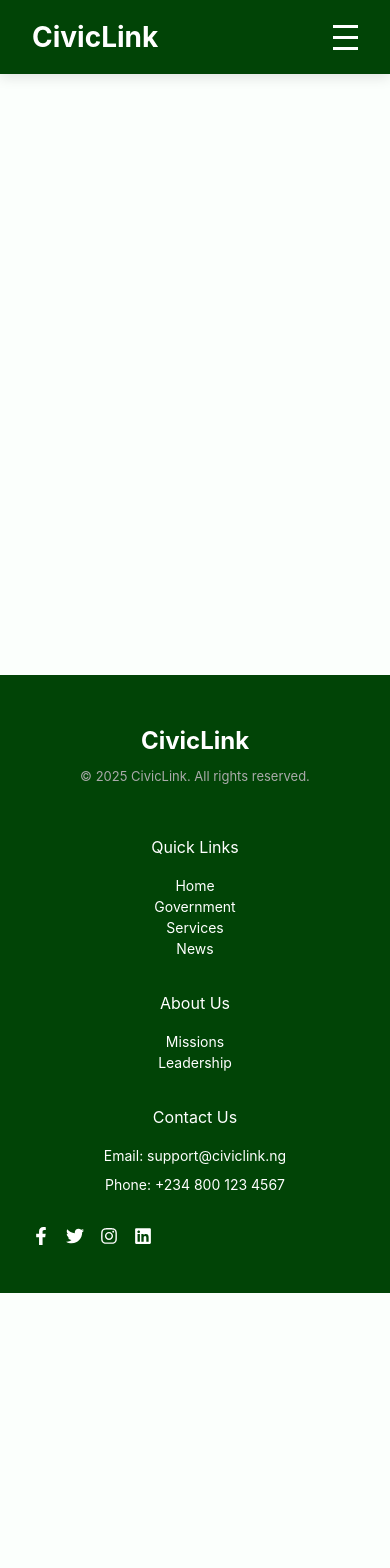
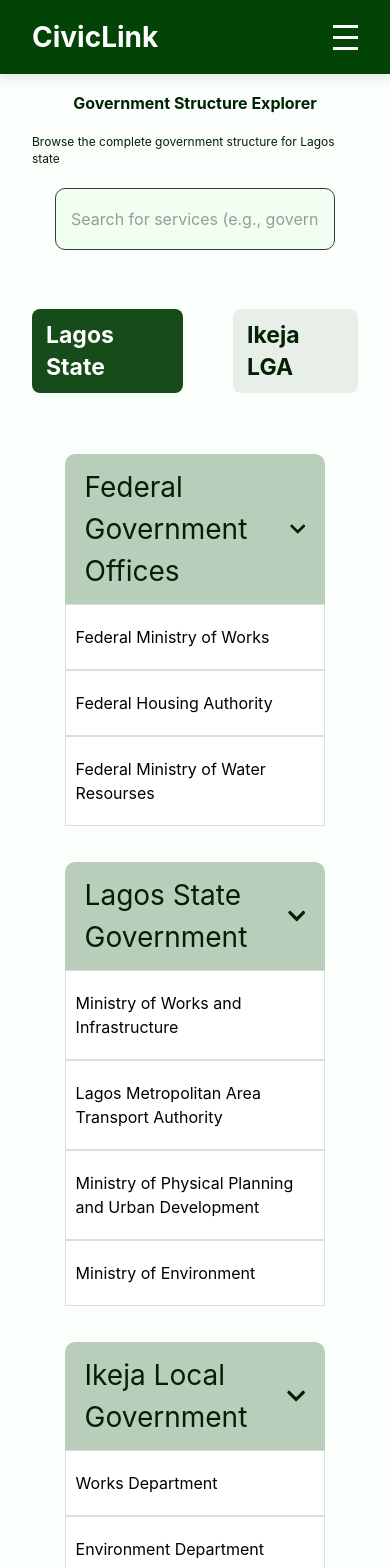
Before and after one commit to EjikeJosephUche/civiklink, a React (Vite) app in the folder frontend/: page /government in a window 390 px wide. Shown: the top 1568 px of the page. Before the commit the page ends 1293 px from the top, so only its background shows below. Built offline with nearby package versions, Linux system fonts and the light colour scheme.

Commit message:
gov page

```diff
--- /dev/null
+++ b/frontend/src/components/Tabs.tsx
@@ -0,0 +1,31 @@
+import '../styles/tabs.css';
+import {  FaChevronDown } from 'react-icons/fa';
+
+type TabProps = {
+  label: string;
+  content: string[];
+};
+
+const Tab: React.FC<TabProps> = ({ label, content }) => {
+
+
+  return (
+    <div className="single-tab-container">
+      <button className="single-tab-button" style={{display: 'flex', justifyContent: 'space-between', alignItems: 'center'}}>
+        {label} <FaChevronDown />
+      </button>
+
+
+        <div className="single-tab-content">
+          {content.map((item, index) => (
+            <div key={index} className="tab-row">
+              {item}
+            </div>
+          ))}
+        </div>
+
+    </div>
+  );
+};
+
+export default Tab;
--- a/frontend/src/components/sections/GovBtnSection.tsx
+++ b/frontend/src/components/sections/GovBtnSection.tsx
@@ -1,11 +1,13 @@
 import '../../styles/global.css'
 import './GovBtnSection.css'
+import { Link } from "react-router-dom";
+
 
 export const GovBtnSection = () => {
  return (
 <div className="btn-section">
- <button className='btn-light'>Back</button>
- <button className='btn-dark'>Continue</button>
+ <button className='btn-light'><Link to='/services'>Start Over</Link></button>
+ <button className='btn-dark' ><Link to='/'>Back to Home</Link></button>
 </div>
  );
 }
--- a/frontend/src/pages/Government.tsx
+++ b/frontend/src/pages/Government.tsx
@@ -1,2 +1,31 @@
-const Government = () => <h2>Welcome to the Government Page</h2>;
+import { GovBtnSection } from "../components/sections/GovBtnSection";
+import { GovOne } from "../components/sections/GovOne";
+import Tabs from "../components/Tabs";
+import '../styles/tabs.css'
+// import { FaBuildingFlag } from "react-icons/fa6";
+
+const Government = () => {
+   const fedral = ['Federal Ministry of Works', 'Federal Housing Authority', 'Federal Ministry of Water Resourses'];
+   const state = ['Ministry of Works and Infrastructure', 'Lagos Metropolitan Area Transport Authority', 'Ministry of Physical Planning and Urban Development', 'Ministry of Environment'];
+   const local = ['Works Department', 'Environment Department', 'Ministry of Physical Planning and Urban Development', 'Ministry of Environment'];
+ return (
+<>
+<GovOne header="Government Structure Explorer" subheader="Browse the complete government structure for Lagos state"/>
+
+<div className="state-container" style={{display: 'flex', justifyContent: 'center', gap: '50px', marginBottom: '61px'}}>
+ <div style={{padding: '10px 14px', borderRadius: '8px', fontSize: '23px', fontWeight: '700', lineHeight: '140%', background: '#164B1A', color: 'white'}}>Lagos State</div>
+ <div style={{padding: '10px 14px', borderRadius: '8px', fontSize: '23px', fontWeight: '700', lineHeight: '140%', background: '#E8EFE9', color: '#012103'}}>Ikeja LGA</div>
+</div>
+
+
+      <Tabs label="Federal Government Offices" content={fedral} />
+      <Tabs label="Lagos State Government" content={state} />
+      <Tabs label="Ikeja Local Government" content={local} />
+
+      <GovBtnSection />
+</>
+
+ );
+
+}
 export default Government;
--- /dev/null
+++ b/frontend/src/styles/tabs.css
@@ -0,0 +1,58 @@
+.single-tab-container {
+  max-width: 80%;
+  margin: 20px auto 36px;
+}
+
+.single-tab-button {
+  padding: 12px 20px;
+  width: 100%;
+  background-color: #b8cdba;
+  color: #012103;
+  text-align: left;
+  font-size: 28px;
+  border: none;
+  border-top-left-radius: 10px;
+  border-top-right-radius: 10px;
+  /* border-radius: 6px; */
+  cursor: pointer;
+  transition: all 0.3s ease;
+}
+
+.single-tab-button:hover {
+  background-color: #012103;
+  color: white;
+}
+
+.single-tab-content {
+  /* margin-top: 15px; */
+  background-color: #f1f1f1;
+  /* border-radius: 6px; */
+  /* padding: 10px; */
+  /* border: 1px solid #ccc; */
+}
+
+.tab-row {
+  padding: 20px 10px;
+  background-color: white;
+  /* margin-bottom: 10px; */
+  /* border-radius: 4px; */
+  border: 1px solid #ddd;
+}
+@media (max-width: 768px) {
+  .state-container {
+    font-size: 10px;
+    font-weight: 100;
+  }
+  .single-tab-container {
+    font-size: 16px;
+  }
+
+  .services-sub {
+    font-size: 12px;
+  }
+
+  .search-input {
+    padding: 18px 15px;
+    min-width: 100px;
+  }
+}
```
